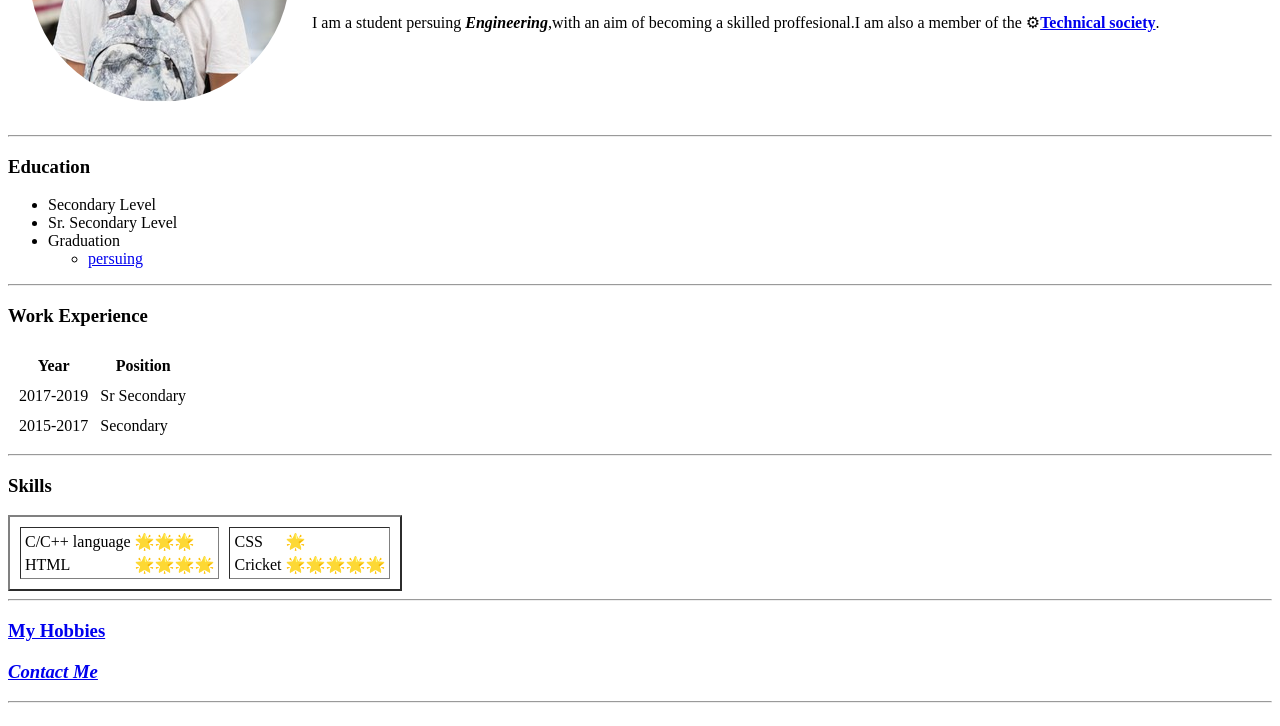
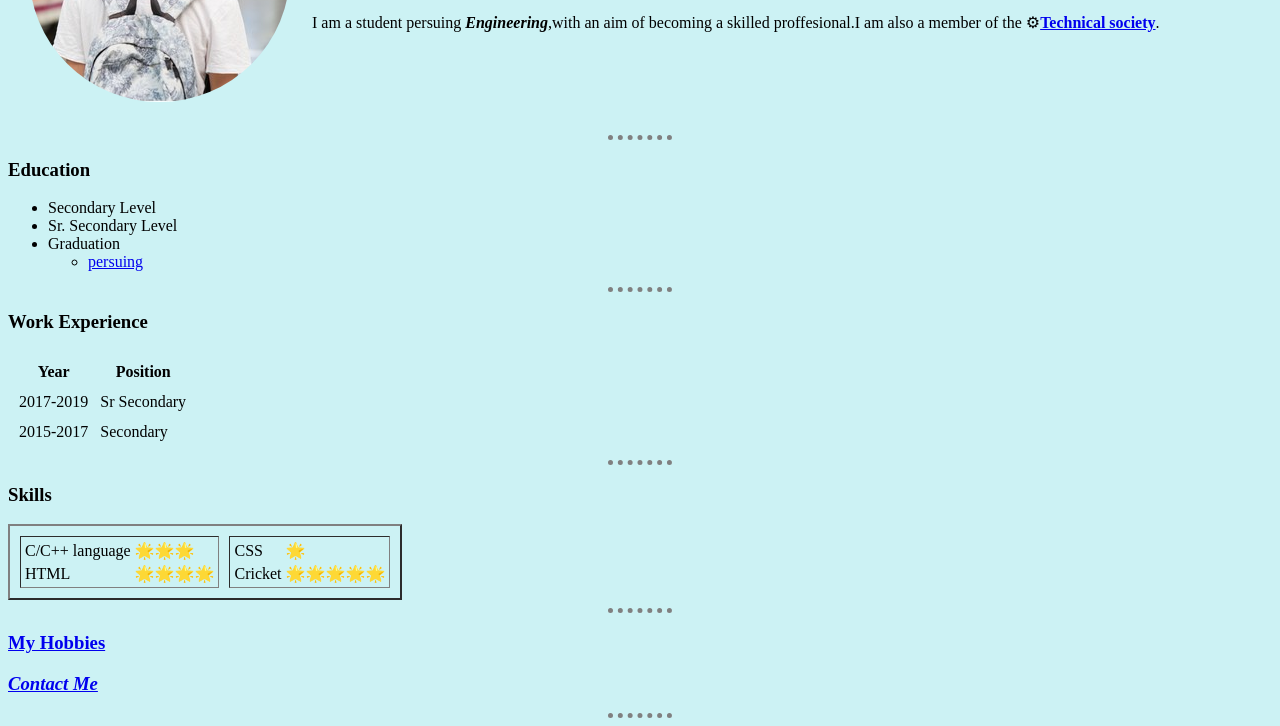
Before and after one commit to Sarthakm11/cv, a plain HTML site: page index.html in a window 1280 px wide. Shown: the part 188-914 px from the top of the page. Drawn offline with Linux system fonts and the light colour scheme.

Commit message:
Update index.html

```diff
--- a/index.html
+++ b/index.html
@@ -4,6 +4,20 @@
 <head>
   <meta charset="utf-8">
   <title>Sarthak's Personal Site</title>
+  <style>
+    body{
+      background-color: #ccf2f4;
+    }
+    hr{
+      border-style: none;
+      border-top: dotted;
+      border-color: grey;
+      border-width: 5px;
+      height: 0px;
+      width:5%;
+
+    }
+  </style>
 </head>
 
 <body>
```
